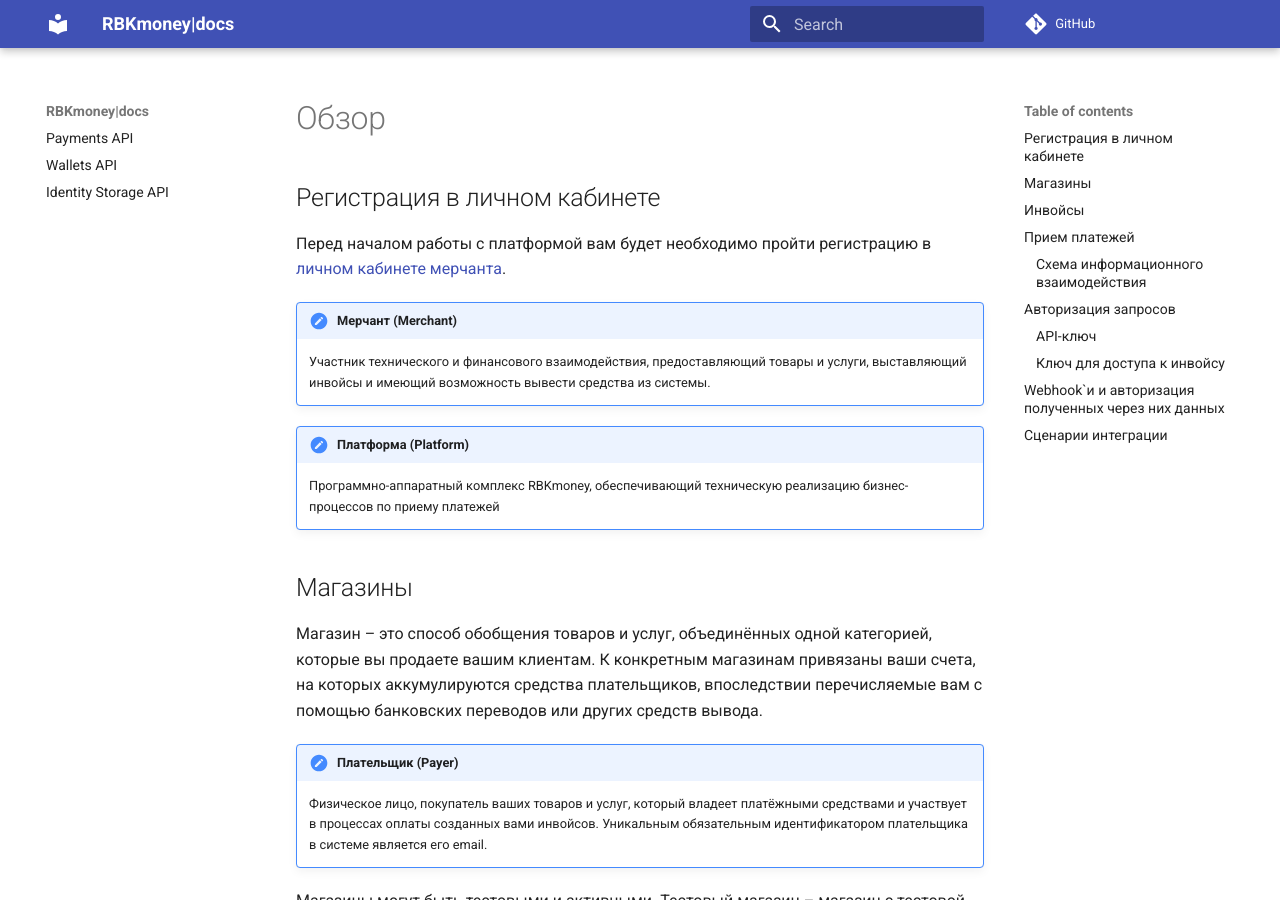
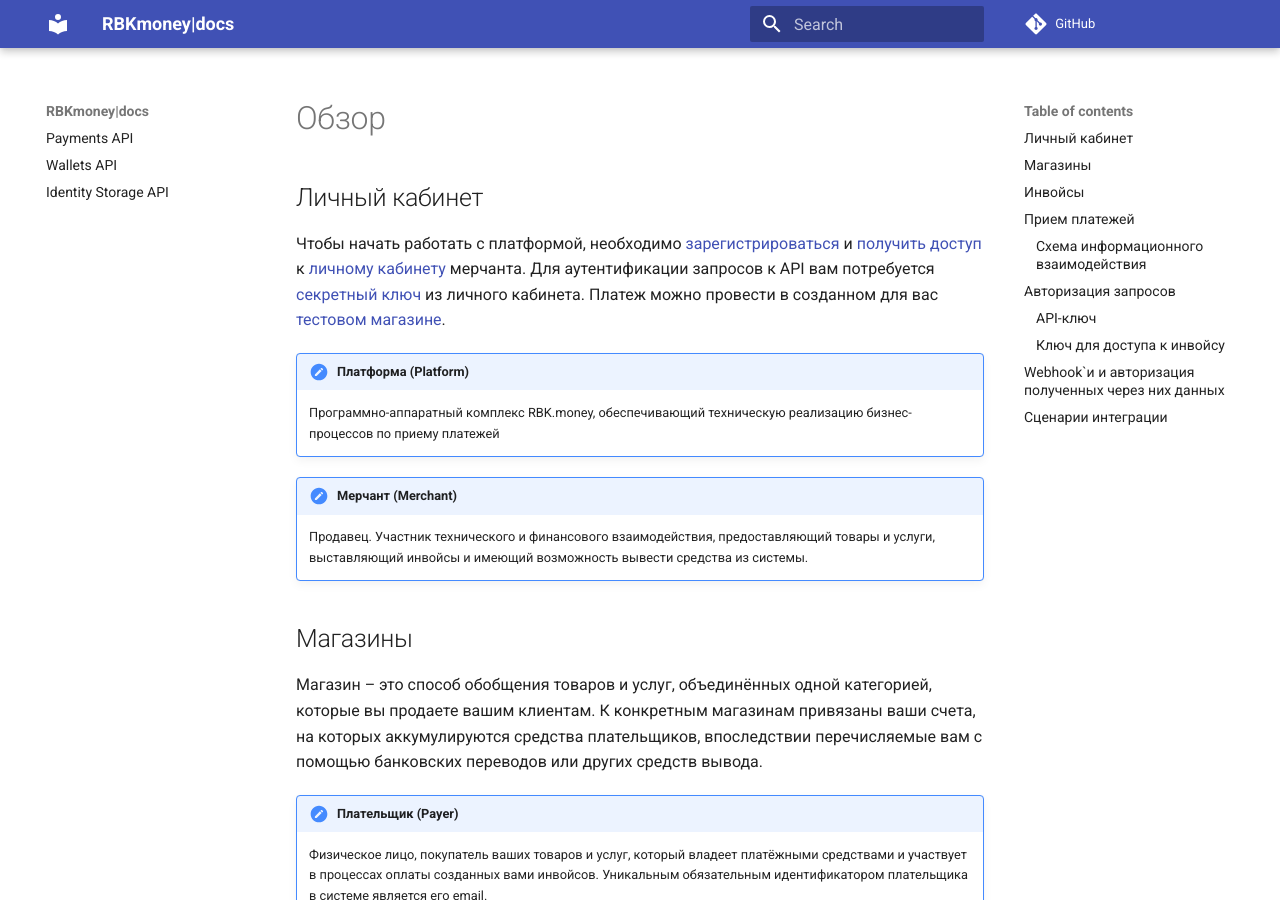
Before and after one commit to rbkmoney/docs, an MkDocs documentation site: the page built from content/docs/payments/overview.md, in a window 1280 px wide and 900 px high. Built offline with MkDocs 1.6.1 and Material for MkDocs 9.7.7, drawn with Linux system fonts in a browser that asks for light colours; nearby versions of some CDN libraries; comment, search, counter and statistics services are not loaded.

Commit message:
welcome_page_change
В связи с тем, что на портале help добавлена welcome страница (см описание PR) - главная страница dev также обновлена таким образом, чтобы она гармонировала с index.md на help
и не было дублирования инфо.

В свою очередь, в связи с тем что обновлена главная страница dev - внесены некоторые дополнения в начало документа "Обзор"

```diff
--- a/content/docs/payments/overview.md
+++ b/content/docs/payments/overview.md
@@ -1,12 +1,16 @@
-## Регистрация в личном кабинете
+# Обзор
 
-Перед началом работы с платформой вам будет необходимо пройти регистрацию в [личном кабинете мерчанта](https://dashboard.rbk.money/).
+## Личный кабинет
+
+Чтобы начать работать с платформой, необходимо [зарегистрироваться](https://help.rbkmoney.com/lk/lk/#reg) и [получить доступ](https://help.rbkmoney.com/lk/lk/#preparation) к [личному кабинету](https://rbk.money/back-office/) мерчанта.
+Для аутентификации запросов к API вам потребуется [секретный ключ](https://help.rbkmoney.com/lk/lk/#apiKey) из личного кабинета.
+Платеж можно провести в созданном для вас [тестовом магазине](https://help.rbkmoney.com/lk/lk/#testManagement).
+
+!!! note "Платформа (Platform)"
+    Программно-аппаратный комплекс RBK.money, обеспечивающий техническую реализацию бизнес-процессов по приему платежей
 
 !!! note "Мерчант (Merchant)"
-    Участник технического и финансового взаимодействия, предоставляющий товары и услуги, выставляющий инвойсы и имеющий возможность вывести средства из системы.
-
-!!! note "Платформа (Platform)"
-    Программно-аппаратный комплекс RBKmoney, обеспечивающий техническую реализацию бизнес-процессов по приему платежей
+    Продавец. Участник технического и финансового взаимодействия, предоставляющий товары и услуги, выставляющий инвойсы и имеющий возможность вывести средства из системы.
 
 ## Магазины
 
--- a/mkdocs.yml
+++ b/mkdocs.yml
@@ -38,7 +38,7 @@ markdown_extensions:
     - toc:
         permalink: true
 nav:
-    - 'Документация': 'index.md'
+    - 'О портале': 'index.md'
     - 'Интеграция':
         - Payments:
             - 'Обзор': 'docs/payments/overview.md'
```
Also changed, not shown: content/index.md (+46 -24 lines).
